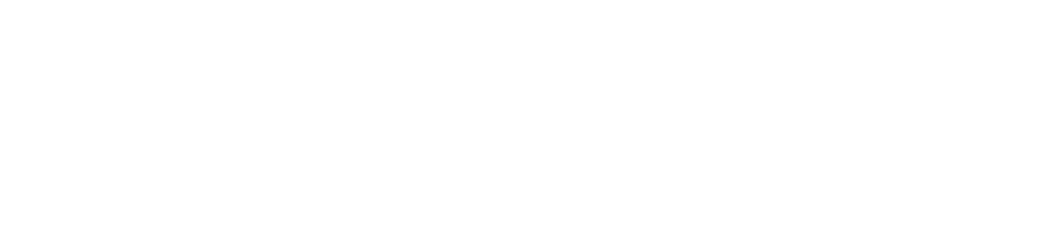
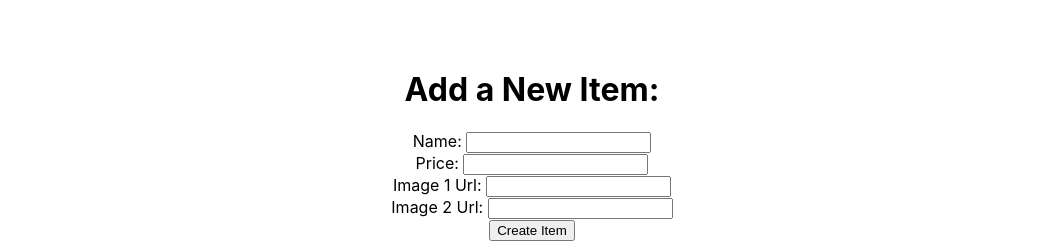
Before and after one commit to hansenjl/5-17-react-use-effect, a React (Create React App) app: page / in a window 1280 px wide. Shown: the part 1691-1932 px from the top of the page, without its empty margins (108-1171 px from the left). Before the commit the page ends 1740 px from the top, so only its background shows below. Built offline with nearby package versions, Linux system fonts and the light colour scheme; data requests are answered from the project's data file.

Commit message:
starting point for routes lecture

```diff
--- a/src/App.js
+++ b/src/App.js
@@ -14,6 +14,10 @@ function App() {
     fetch('http://localhost:3004/items')
     .then(r => r.json())
     .then(data => setItems(data))
+  }
+
+  function addToItems(item){
+    setItems(items => [...items, item])
   }
 
   function addItemToCart(id){
@@ -42,7 +46,8 @@ function App() {
     <div className="App">
       <Header changeView={changeView} whatever={nextPage}/>
       {nextPage === "Cart" ?
-      <ItemsContainer addToCart={addItemToCart} items={items} cart={cart}/> : <CartContainer cart={cart}/>}
+      <ItemsContainer addToCart={addItemToCart} items={items} cart={cart} addToItems={addToItems}/> :
+      <CartContainer cart={cart}/>}
     </div>
   );
 }
--- /dev/null
+++ b/src/ItemForm.js
@@ -0,0 +1,84 @@
+import React from "react";
+
+class ItemForm extends React.Component {
+  state = {
+    name: "",
+    price: "",
+    image1: "",
+    image2: "",
+  };
+
+  handleInputChange = (e) => {
+    this.setState({
+      [e.target.name]: e.target.value,
+    });
+  };
+
+  handleSubmit = (e) => {
+    e.preventDefault();
+    const requestObj = {
+      method: "POST",
+      headers: { "Content-Type": "application/json" },
+      body: JSON.stringify({ item: this.state }),
+    };
+
+    fetch("http://localhost:3000/items", requestObj)
+      .then((res) => res.json())
+      .then((item) => {
+        this.props.addToItems(item);
+      });
+
+    this.setState({
+      name: "",
+      price: "",
+      image1: "",
+      image2: "",
+    });
+  };
+
+  render() {
+    return (
+      <div id="ItemForm">
+        <h1>Add a New Item:</h1>
+        <form onSubmit={this.handleSubmit}>
+          <label>Name: </label>
+          <input
+            type="text"
+            name="name"
+            value={this.state.name}
+            onChange={this.handleInputChange}
+          />
+          <br />
+          <label>Price: </label>
+          <input
+            type="number"
+            step=".01"
+            name="price"
+            value={this.state.price}
+            onChange={this.handleInputChange}
+          />
+          <br />
+          <label>Image 1 Url: </label>
+          <input
+            type="text"
+            name="image1"
+            value={this.state.image1}
+            onChange={this.handleInputChange}
+          />
+          <br />
+          <label>Image 2 Url: </label>
+          <input
+            type="text"
+            name="image2"
+            value={this.state.image2}
+            onChange={this.handleInputChange}
+          />
+          <br />
+          <input type="submit" value="Create Item" />
+        </form>
+      </div>
+    );
+  }
+}
+
+export default ItemForm;
--- a/src/ItemsContainer.js
+++ b/src/ItemsContainer.js
@@ -1,15 +1,18 @@
 import FilterBar from './FilterBar'
 import Item from './Item'
+import ItemForm from './ItemForm'
 
-function ItemsContainer({items, addToCart, cart}){
+function ItemsContainer({items, addToCart, cart, addToItems}){
 
   function isInCart(id){
     return !!cart.find(i => i.id === id)
   }
+
   return(
     <div id="ItemsContainer">
       <FilterBar />
       {items.map(item => <Item addToCart={addToCart}   key={item.id} item={item} cart={cart} inCart={isInCart(item.id)}/>) }
+      <ItemForm addToItems={addToItems}/>
     </div>
   )
 }
--- a/src/index.js
+++ b/src/index.js
@@ -2,12 +2,12 @@ import React from 'react';
 import ReactDOM from 'react-dom';
 import './index.css';
 import App from './App';
-import AppClassComponent from './AppClassComponent';
+// import AppClassComponent from './AppClassComponent';
 import reportWebVitals from './reportWebVitals';
 
 ReactDOM.render(
   <React.StrictMode>
-    <AppClassComponent />
+    <App />
   </React.StrictMode>,
   document.getElementById('root')
 );
```
Also changed, not shown: src/ItemShow.js (added, +30 -0 lines). Lines whose indentation alone changed are shown as unchanged.
